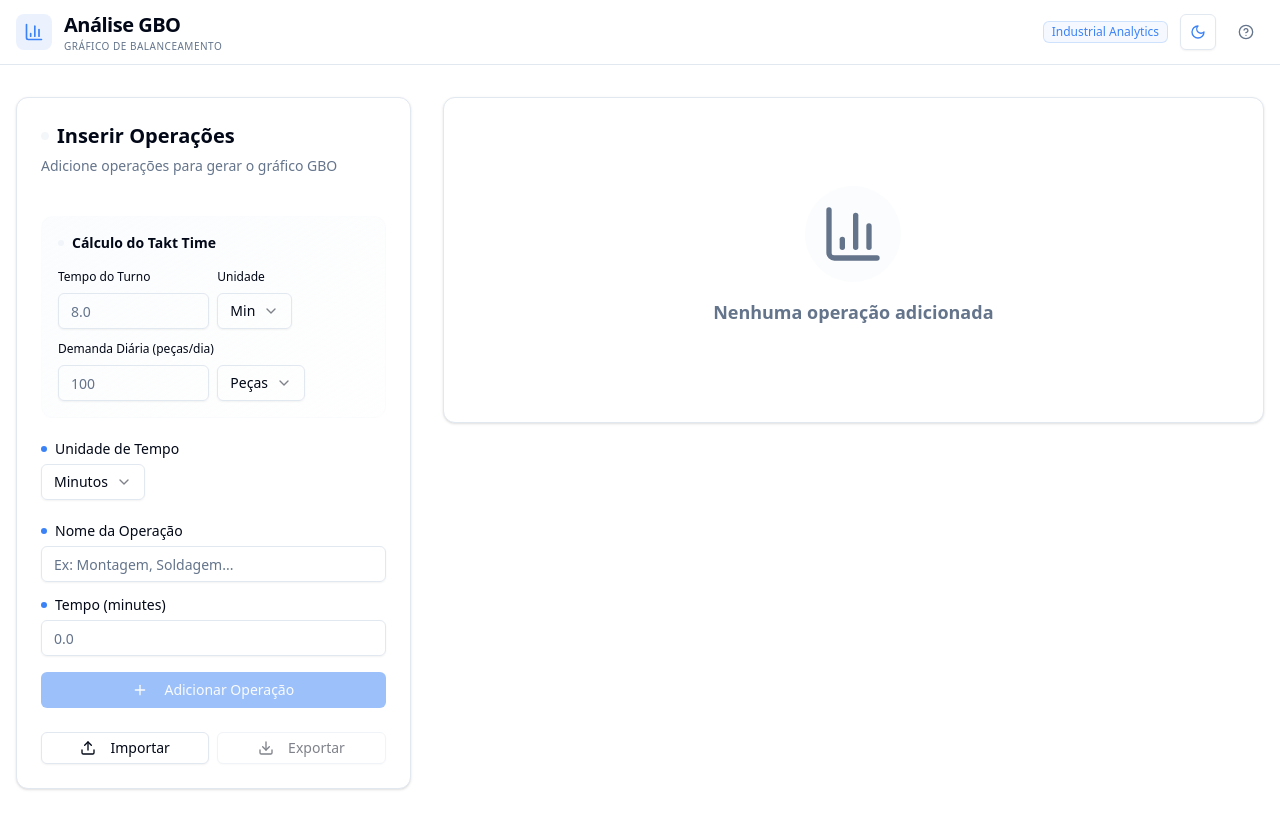
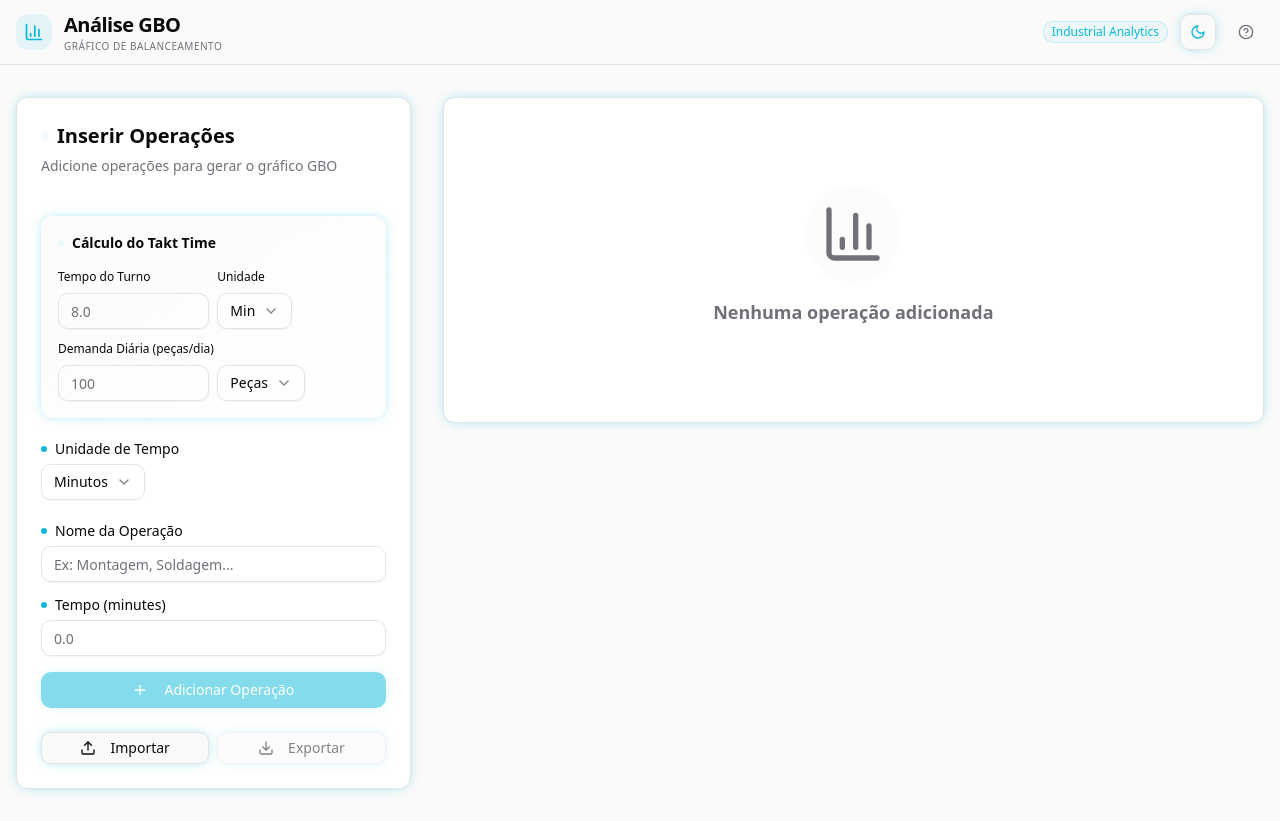
Before and after one commit to gustavodiaas/gbofacil, a Next.js app: page / in a window 1280 px wide. Built offline with nearby package versions, Linux system fonts and the light colour scheme.

Commit message:
Update globals.css

```diff
--- a/app/globals.css
+++ b/app/globals.css
@@ -2,48 +2,50 @@
 
 @layer base {
   :root {
-    --background: 0 0% 100%;
-    --foreground: 222.2 84% 4.9%;
+    --background: 0 0% 98%;
+    --foreground: 240 10% 3.9%;
     --card: 0 0% 100%;
-    --card-foreground: 222.2 84% 4.9%;
+    --card-foreground: 240 10% 3.9%;
     --popover: 0 0% 100%;
-    --popover-foreground: 222.2 84% 4.9%;
-    --primary: 217.2 91.2% 59.8%;
-    --primary-foreground: 210 40% 98%;
-    --secondary: 210 40% 96.1%;
-    --secondary-foreground: 222.2 47.4% 11.2%;
-    --muted: 210 40% 96.1%;
-    --muted-foreground: 215.4 16.3% 46.9%;
-    --accent: 210 40% 96.1%;
-    --accent-foreground: 222.2 47.4% 11.2%;
+    --popover-foreground: 240 10% 3.9%;
+    /* Ciano Neon brilhante */
+    --primary: 190 90% 45%;
+    --primary-foreground: 0 0% 100%;
+    --secondary: 240 4.8% 95.9%;
+    --secondary-foreground: 240 5.9% 10%;
+    --muted: 240 4.8% 95.9%;
+    --muted-foreground: 240 3.8% 46.1%;
+    --accent: 190 90% 95%;
+    --accent-foreground: 190 90% 35%;
     --destructive: 0 84.2% 60.2%;
-    --destructive-foreground: 210 40% 98%;
-    --border: 214.3 31.8% 91.4%;
-    --input: 214.3 31.8% 91.4%;
-    --ring: 221.2 83.2% 53.3%;
-    --radius: 0.5rem;
+    --destructive-foreground: 0 0% 98%;
+    --border: 240 5.9% 90%;
+    --input: 240 5.9% 90%;
+    --ring: 190 90% 45%;
+    --radius: 0.75rem;
   }
 
   .dark {
-    --background: 222.2 84% 4.9%;
-    --foreground: 210 40% 98%;
-    --card: 222.2 84% 4.9%;
-    --card-foreground: 210 40% 98%;
-    --popover: 222.2 84% 4.9%;
-    --popover-foreground: 210 40% 98%;
-    --primary: 217.2 91.2% 59.8%;
-    --primary-foreground: 222.2 47.4% 11.2%;
-    --secondary: 217.2 32.6% 17.5%;
-    --secondary-foreground: 210 40% 98%;
-    --muted: 217.2 32.6% 17.5%;
-    --muted-foreground: 215 20.2% 65.1%;
-    --accent: 217.2 32.6% 17.5%;
-    --accent-foreground: 210 40% 98%;
+    --background: 240 10% 4%;
+    --foreground: 0 0% 98%;
+    --card: 240 10% 6%;
+    --card-foreground: 0 0% 98%;
+    --popover: 240 10% 6%;
+    --popover-foreground: 0 0% 98%;
+    /* Ciano Neon mais agressivo no dark */
+    --primary: 190 95% 50%;
+    --primary-foreground: 240 10% 4%;
+    --secondary: 240 5% 15%;
+    --secondary-foreground: 0 0% 98%;
+    --muted: 240 5% 15%;
+    --muted-foreground: 240 5% 65%;
+    --accent: 190 95% 15%;
+    --accent-foreground: 190 95% 50%;
     --destructive: 0 62.8% 30.6%;
-    --destructive-foreground: 210 40% 98%;
-    --border: 217.2 32.6% 17.5%;
-    --input: 217.2 32.6% 17.5%;
-    --ring: 224.3 76.3% 48%;
+    --destructive-foreground: 0 0% 98%;
+    --border: 240 5% 15%;
+    --input: 240 5% 15%;
+    --ring: 190 95% 50%;
   }
 }
 
@@ -79,5 +81,23 @@
   body {
     background-color: var(--color-background);
     color: var(--color-foreground);
+    /* Malha de fundo tech */
+    background-image: linear-gradient(to right, hsla(var(--foreground) / 0.03) 1px, transparent 1px),
+                      linear-gradient(to bottom, hsla(var(--foreground) / 0.03) 1px, transparent 1px);
+    background-size: 30px 30px;
   }
 }
+
+/* Utilitários Tech (Pode usar em botões e cards) */
+.tech-glow {
+  box-shadow: 0 0 12px -3px hsla(var(--primary) / 0.5);
+  transition: all 0.3s ease;
+}
+.tech-glow:hover {
+  box-shadow: 0 0 20px -2px hsla(var(--primary) / 0.7);
+}
+.glass-panel {
+  background: hsla(var(--card) / 0.6);
+  backdrop-filter: blur(12px);
+  border: 1px solid hsla(var(--border) / 0.5);
+}
```
